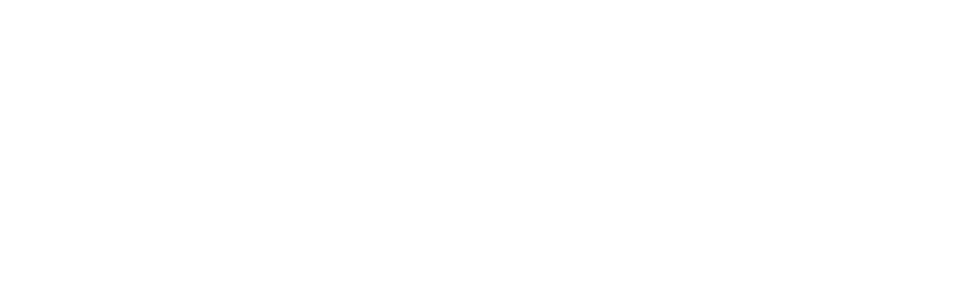
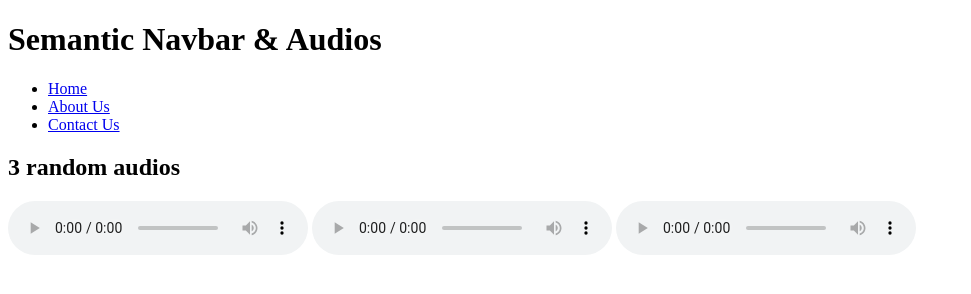
Before and after one commit to acciojob/semantic-navbar-and-audios-SangmalaSuryavanshi, a website: page main.html in a window 1280 px wide. Shown: the whole page, without its empty margins (0-971 px from the left). Drawn offline with Linux system fonts and the light colour scheme.

Commit message:
audio and div tag

```diff
--- a/main.html
+++ b/main.html
@@ -3,11 +3,33 @@
 <html>
 
 <head>
+	<title>Semantic Navbar and Audios</title>
 	<link rel="stylesheet" href="styles.css">
 </head>
 
 <body>
 	<!-- the entire body must be written by student -->
+	<body>
+	<h1>Semantic Navbar & Audios</h1>
+	<!-- Semantic Navbar -->
+	<nav>
+		<ul>
+			<li><a href="https://commondatastorage.googleapis.com/codeskulptor-demos/DDR_assets/Kangaroo_MusiQue_-_The_Neverwritten_Role_Playing_Game.mp3">Home</a></li>
+			<li><a href="https://commondatastorage.googleapis.com/codeskulptor-assets/Epoq-Lepidoptera.ogg">About Us</a></li>
+			<li><a href="https://codeskulptor-demos.commondatastorage.googleapis.com/pang/paza-moduless.mp3">Contact Us</a></li>
+		</ul>
+		<div>
+			<h2>3 random audios</h2>
+			<audio controls>
+				<source src="https://commondatastorage.googleapis.com/codeskulptor-demos/DDR_assets/Kangaroo_MusiQue_-_The_Neverwritten_Role_Playing_Game.mp3" type="audio/mpeg">
+			</audio>
+			<audio controls>
+				<source src="https://commondatastorage.googleapis.com/codeskulptor-assets/Epoq-Lepidoptera.ogg" type="audio/mpeg">
+			</audio>
+			<audio controls>
+				<source src="https://codeskulptor-demos.commondatastorage.googleapis.com/pang/paza-moduless.mp3" type="audio/mpeg">
+			</audio>
+		</div>
     <script type="text/javascript" src="./script.js">
 </script>
 
```
